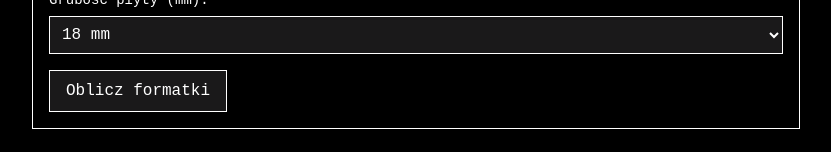
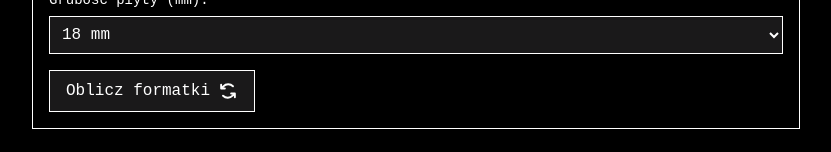
Before and after one commit to qumrran/rozpis-mebli, a React (Create React App) app: page / in a window 1280 px wide. Both pictures are taken after a click on the button "Oblicz formatki". Shown: the part 593-745 px from the top of the page, without its empty margins (224-1055 px from the left). Built offline with nearby package versions, Linux system fonts and the light colour scheme; the HTML template or start-up script is replaced by a standard one.

Commit message:
Added PDF download functionality, added icons to buttons

```diff
--- a/package.json
+++ b/package.json
@@ -10,6 +10,8 @@
     "@types/node": "^16.7.13",
     "@types/react": "^18.0.0",
     "@types/react-dom": "^18.0.0",
+    "jspdf": "^2.5.2",
+    "jspdf-autotable": "^3.8.4",
     "react": "^18.3.1",
     "react-dom": "^18.3.1",
     "react-icons": "^5.3.0",
--- a/src/components/DimensionsForm.tsx
+++ b/src/components/DimensionsForm.tsx
@@ -1,6 +1,7 @@
 import React, { useState } from "react";
 import { useAppContext } from "../context/AppContext";
 import { calculateFormats } from "../utils/calculateFormats";
+import { PiArrowsCounterClockwiseBold } from "react-icons/pi";
 
 const DimensionsForm: React.FC = () => {
   const { dispatch } = useAppContext();
@@ -111,9 +112,10 @@ const DimensionsForm: React.FC = () => {
 
       <button
         type="submit"
-        className="bg-customBg border border-inherit hover:bg-gray-700 text-white py-2 px-4 font-light"
+        className="btn-custom flex items-center justify-center space-x-2"
       >
-        Oblicz formatki
+        <span>Oblicz formatki</span>
+        <PiArrowsCounterClockwiseBold className="text-xl" />
       </button>
     </form>
   );
--- a/src/components/ResultsTable.tsx
+++ b/src/components/ResultsTable.tsx
@@ -1,5 +1,7 @@
 import React from "react";
 import { useAppContext } from "../context/AppContext";
+import { generatePDF } from "../utils/pdfUtils";
+import { IoMdDownload } from "react-icons/io";
 
 const ResultsTable: React.FC = () => {
   const { state } = useAppContext();
@@ -7,10 +9,11 @@ const ResultsTable: React.FC = () => {
   return (
     <div className="mt-6">
       <div className="bg-black text-white p-4 mb-6 mx-auto max-w-3xl border border-current">
-        <h2 className="text-lg font-bold mb-4 ">Lista formatek:</h2>
+        <h2 className="text-lg font-bold mb-4">Lista formatek:</h2>
         {state.formats.length === 0 ? (
           <p className="text-gray-400 font-light">Brak wyników do wyświetlenia.</p>
         ) : (
+          <>
             <table className="w-full text-left border-collapse border border-inherit">
               <thead>
                 <tr>
@@ -21,7 +24,7 @@ const ResultsTable: React.FC = () => {
               </thead>
               <tbody>
                 {state.formats.map((format, index) => (
-                <tr key={index} className="border border-lime-400">
+                  <tr key={index} className="border border-lime-400 ">
                     <td className="table-cell">{format.type}</td>
                     <td className="table-cell">{`${format.width} x ${format.height}`}</td>
                     <td className="table-cell">{format.count}</td>
@@ -29,6 +32,14 @@ const ResultsTable: React.FC = () => {
                 ))}
               </tbody>
             </table>
+            <button
+              onClick={() => generatePDF(state.formats)}
+              className="btn-custom mt-4 flex items-center justify-center space-x-2"
+            >
+              <span>Pobierz PDF</span>
+              <IoMdDownload className="text-xl" />
+            </button>
+          </>
         )}
       </div>
     </div>
--- a/src/index.css
+++ b/src/index.css
@@ -5,13 +5,17 @@
 @import url('https://fonts.googleapis.com/css2?family=Geist+Mono:wght@100..900&display=swap');
 
 @layer components {
-	.input-base {
-		@apply mt-1 p-2 w-full bg-customBg border border-current
+  .input-base {
+    @apply mt-1 p-2 w-full bg-customBg border border-current
            focus:outline-none focus:ring-1 focus:ring-white text-white;
-	}
+  }
 
   .table-cell {
     @apply border border-lime-400 px-4 py-2 bg-customBg font-light;
   }
 
+  .btn-custom {
+    @apply bg-customBg border border-inherit hover:bg-gray-700
+           text-white py-2 px-4 font-light;
+  }
 }
--- /dev/null
+++ b/src/types/jspdf-autotable.d.ts
@@ -0,0 +1,8 @@
+
+import { jsPDF } from "jspdf";
+
+declare module "jspdf" {
+  interface jsPDF {
+    autoTable: any;
+  }
+}
--- /dev/null
+++ b/src/utils/pdfUtils.ts
@@ -0,0 +1,42 @@
+import { jsPDF } from "jspdf";
+import "jspdf-autotable";
+
+export interface Format {
+  type: string;
+  width: number;
+  height: number;
+  count: number;
+}
+
+export const generatePDF = (formats: Format[]) => {
+  const doc = new jsPDF();
+
+  doc.setFont("helvetica");
+  doc.setFontSize(16);
+  doc.setTextColor(0, 0, 0);
+  doc.text("Lista formatek", 10, 20);
+
+  doc.autoTable({
+    startY: 30,
+    head: [["Opis", "Wymiary", "Ilość"]],
+    body: formats.map((format) => [
+      format.type,
+      `${format.width} x ${format.height}`,
+      format.count,
+    ]),
+    styles: {
+      fontSize: 12,
+      cellPadding: 5,
+    },
+    headStyles: {
+      fillColor: [0, 0, 0],
+      textColor: [255, 255, 255],
+    },
+    bodyStyles: {
+      textColor: [0, 0, 0],
+    },
+    margin: { top: 20 },
+  });
+
+  doc.save("formatki.pdf");
+};
```
Also changed, not shown: 1 other file (tests, documents, lock files or other folders). Lines whose indentation alone changed are shown as unchanged.
